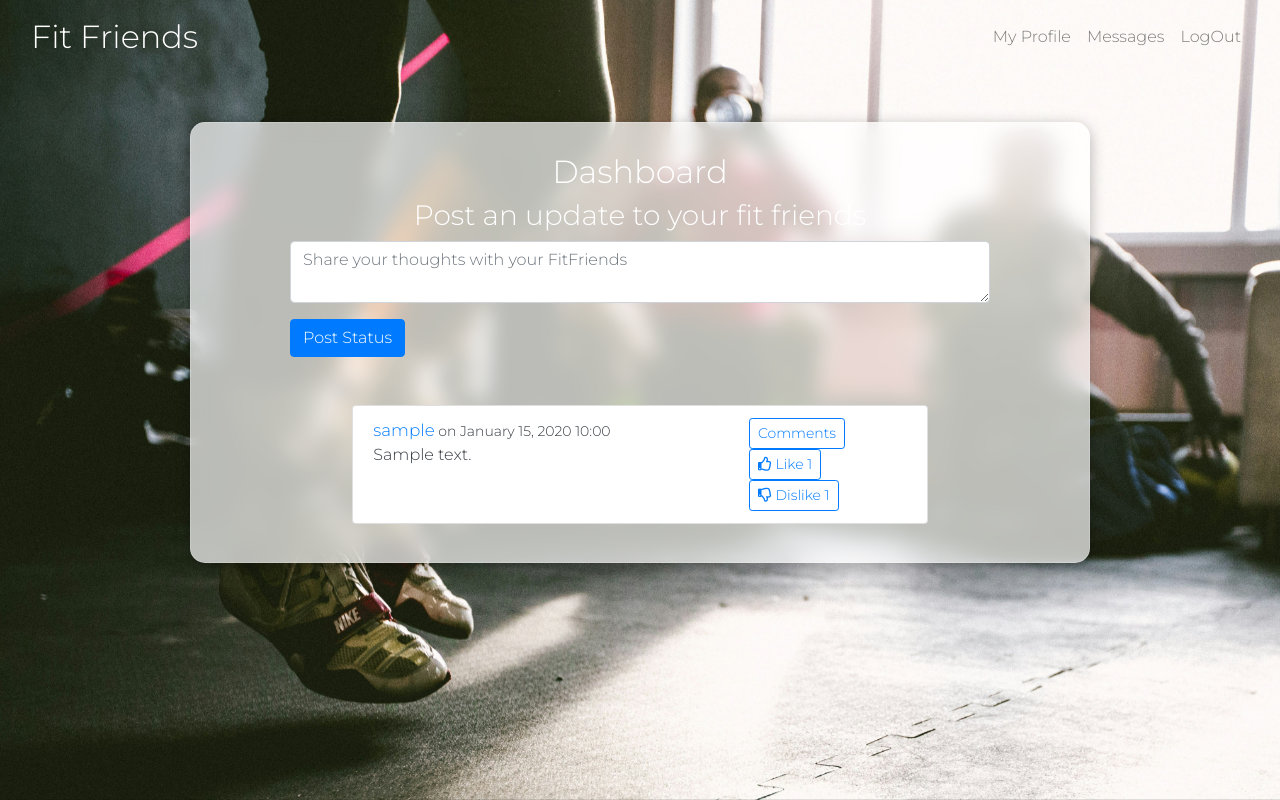
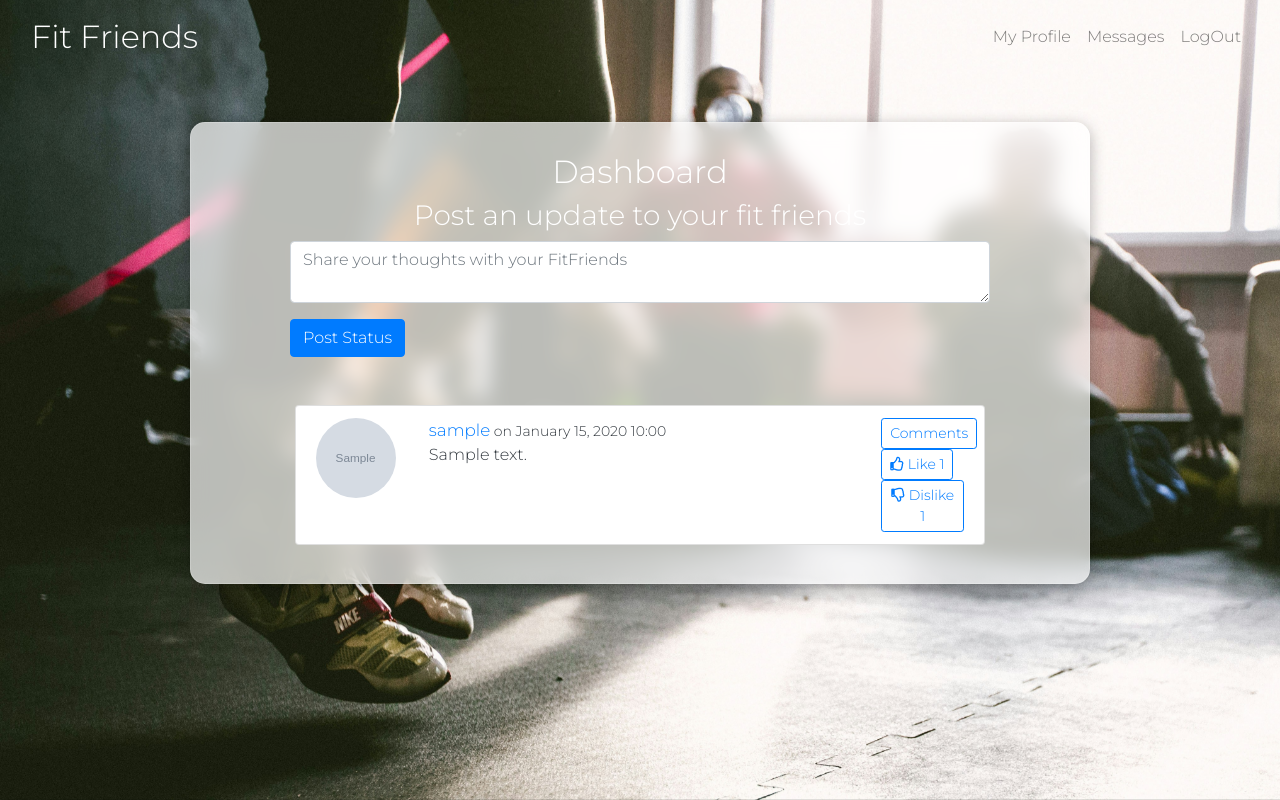
Before and after one commit to abikirkham/FitFriends, a Django app: page /dashboard/ in a window 1280 px wide. Run offline with Django 3.2, Linux system fonts and the light colour scheme; a user stored in the database is signed in; tables that the repository leaves empty hold one stand-in row (values such as "Sample post"); grey boxes marked "Sample" are stand-in pictures.

Commit message:
add profile image to dashboard

```diff
--- a/social/templates/dashboard.html
+++ b/social/templates/dashboard.html
@@ -63,11 +63,18 @@
                 max-width: 470px;
             }
         }
-
         @media (min-width: 900px) {
             .custom-textarea { width: 700px;
                 max-width: 700px;
             }
+        }
+
+        .profile-img {
+            width: 80px;
+            height: 80px;
+            object-fit: cover;
+            border-radius: 50%;
+            margin-right: 5px;
         }
     </style>
 </head>
@@ -106,11 +113,14 @@
             {% for post in posts %}
             <li class="list-group-item">
                 <div class="row">
+                    <div class="col-md-2">
+                        <img src="{{ post.author.profile.image.url }}" alt="{{ post.author.username }}'s profile image" class="profile-img">
+                    </div>
                     <div class="col-md-8 text-dark">
                         <small><a href="{% url 'profile' post.author.username %}">{{ post.author.username }}</a> on {{ post.created_at|date:"F d, Y H:i" }}</small><br>
                         {{ post.content }}
                     </div>
-                    <div class="col-md-4">
+                    <div class="col-md-2">
                         <button type="button" class="btn btn-outline-primary btn-sm btn-custom" data-toggle="modal" data-target="#commentsModal">
                             Comments
                         </button>
@@ -166,7 +176,7 @@
 <script>
     $(document).ready(function() {
         $('.likeButton').click(function() {
-            var postId = $(this).data('post_id');
+            var postId = $(this).data('post-id');
             var likeCountElem = $(this).find('.likeCount');
             $.post('/like_post/', {'post_id': postId}, function(response) {
                 if (response.status === 'ok') {
@@ -176,7 +186,7 @@
         });
 
         $('.dislikeButton').click(function() {
-            var postId = $(this).data('post_id');
+            var postId = $(this).data('post-id');
             var dislikeCountElem = $(this).find('.dislikeCount');
             $.post('/dislike_post/', {'post_id': postId}, function(response) {
                 if (response.status === 'ok') {
```
Lines whose indentation alone changed are shown as unchanged.
